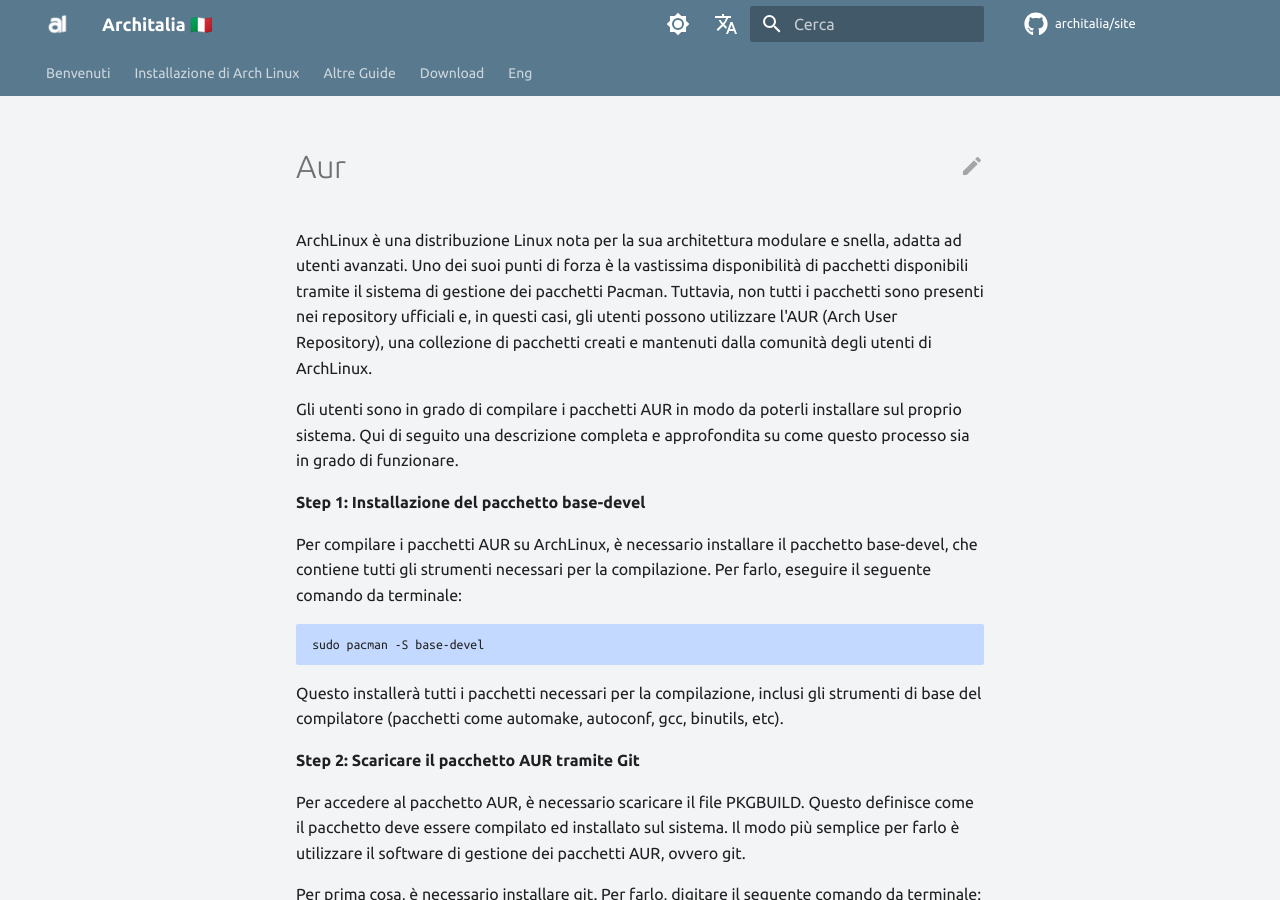
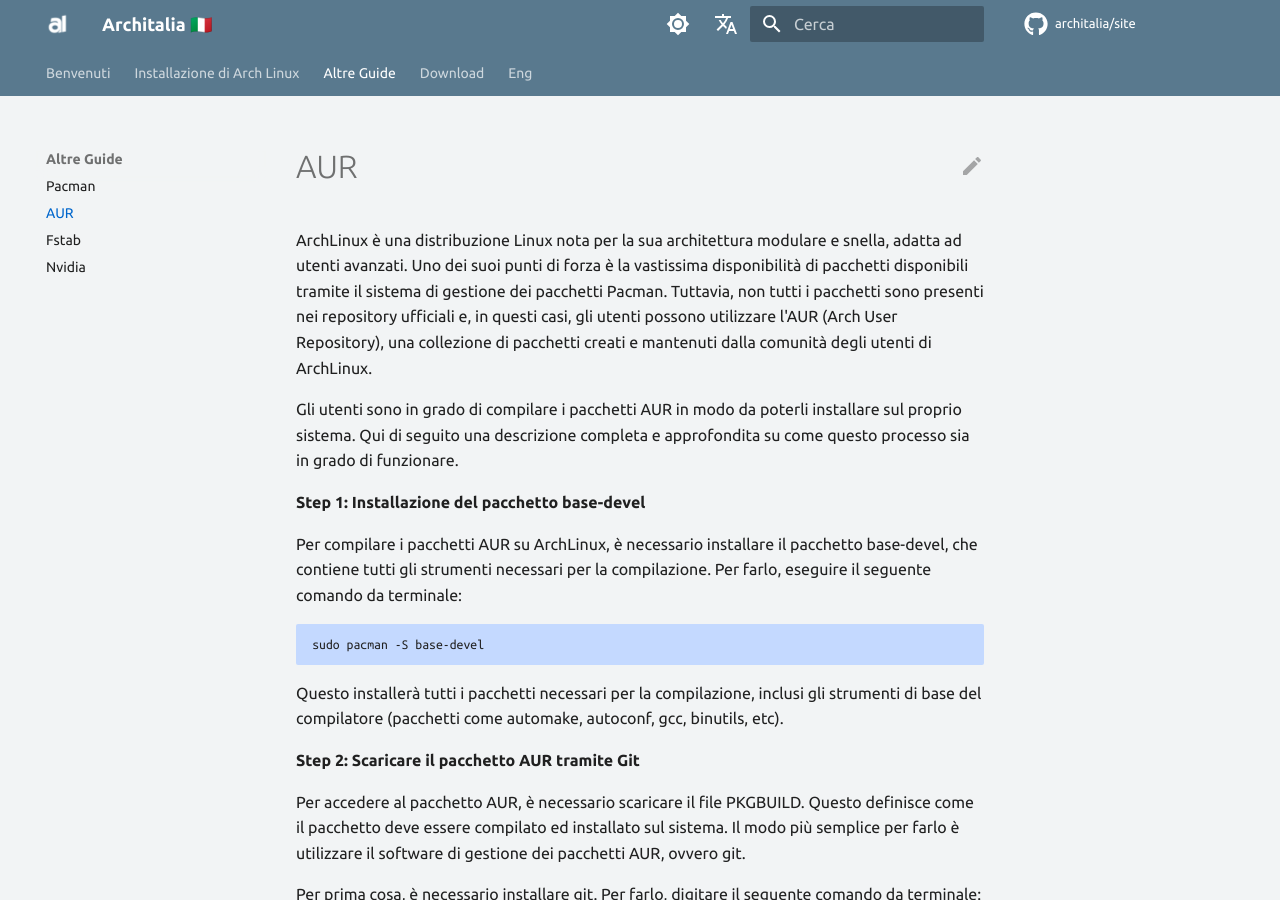
Before and after one commit to ArchItalia/site, an MkDocs documentation site: the page built from docs/Altre-Guide/aur.md, in a window 1280 px wide and 900 px high. Built offline with MkDocs 1.6.1 and Material for MkDocs 9.7.7, drawn with Linux system fonts in a browser that asks for light colours; comment, search, counter and statistics services are not loaded; the version menu is left out; some of the changed text lies outside the part shown.

Commit message:
Update mkdocs.yml

```diff
--- a/mkdocs.yml
+++ b/mkdocs.yml
@@ -11,6 +11,7 @@ nav:
   - Archlinux-Guida/arch-guida.md
   - 'Altre Guide':
         - 'Pacman': 'Altre-Guide/Pacman.md'
+        - 'AUR': 'Altre-Guide/aur.md'
         - 'Fstab': 'Altre-Guide/fstab.md'
         - 'Nvidia': 'Altre-Guide/nvidia.md'
   - 'Download': Download/live.md
```
